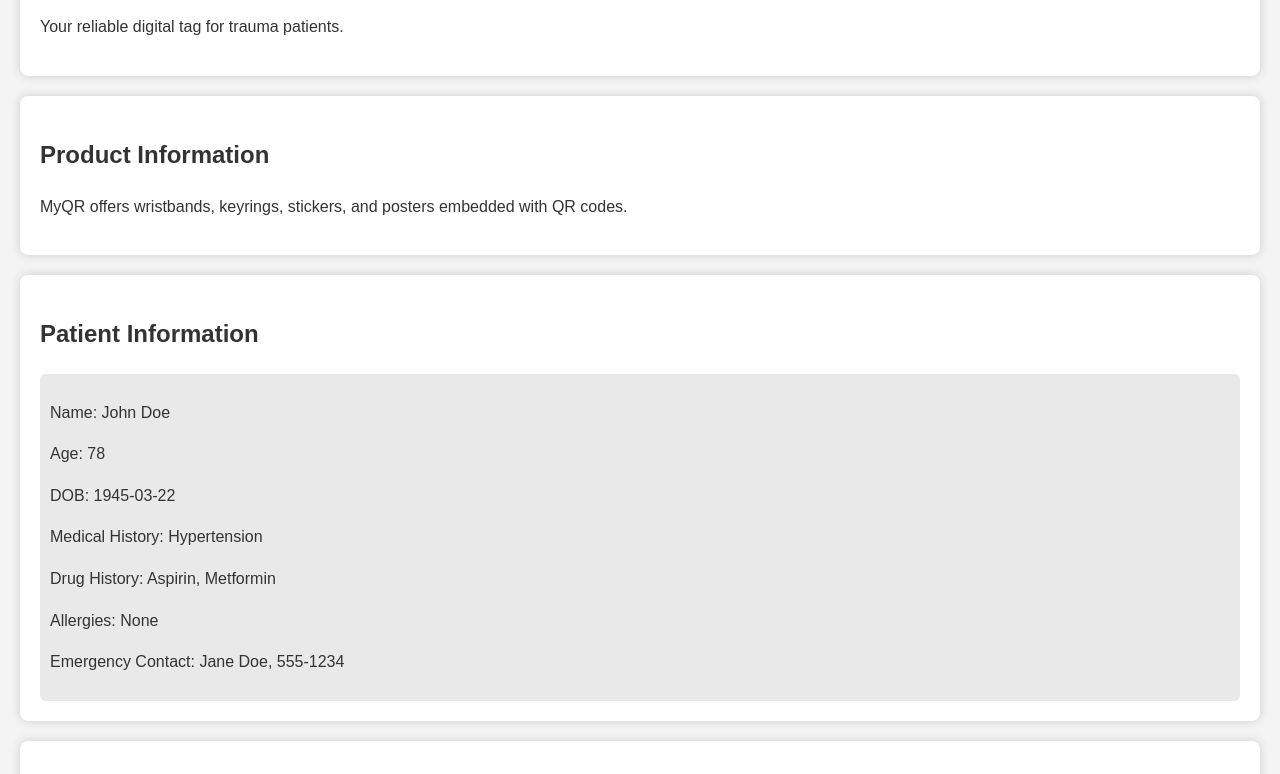
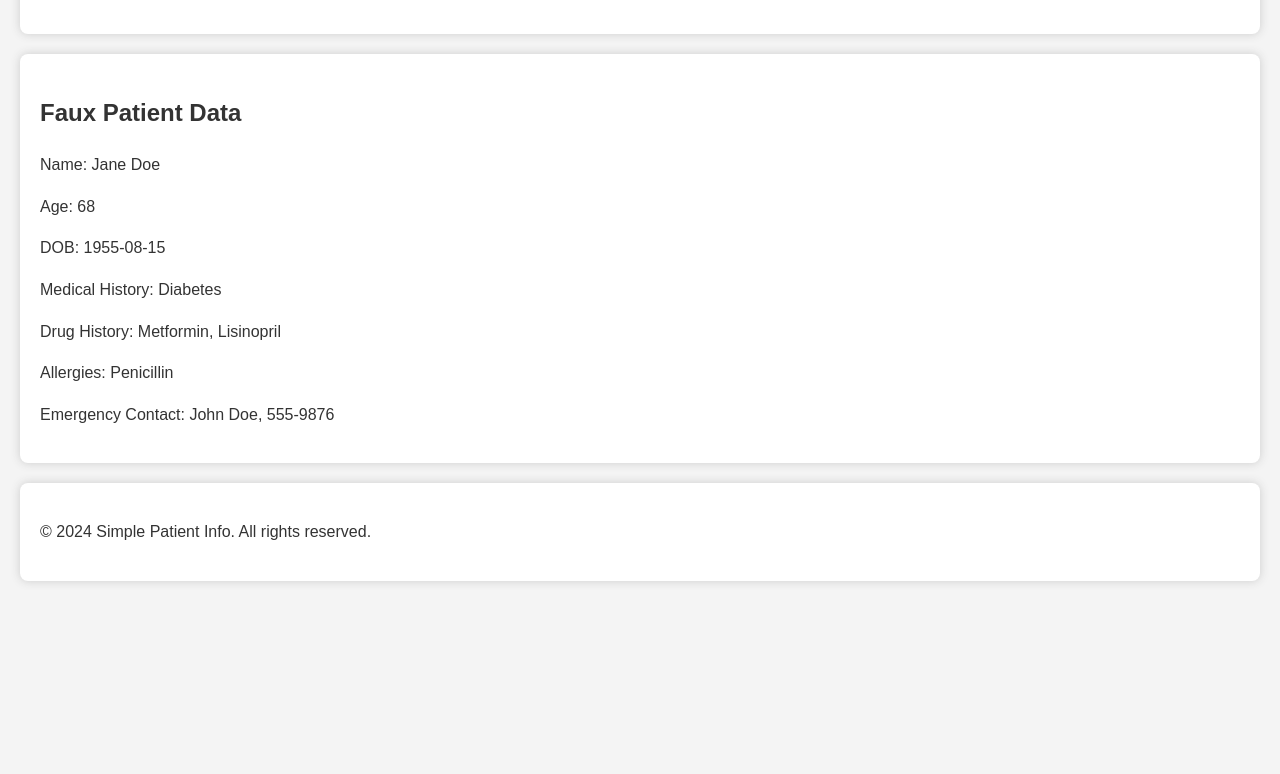
Before and after one commit to siriuswx/myqr, a plain HTML site: page Index.html in a window 1280 px wide. Shown: the part 120-894 px from the top of the page. After the commit the page ends 800 px from the top, so only its background shows below. Drawn offline with Linux system fonts and the light colour scheme.

Commit message:
Update Index.html

```diff
--- a/Index.html
+++ b/Index.html
@@ -2,32 +2,28 @@
 <html lang="en">
 <head>
     <meta charset="UTF-8">
-    <title>MyQR Digital</title>
+    <meta name="viewport" content="width=device-width, initial-scale=1.0">
+    <title>Patient Information</title>
     <link rel="stylesheet" href="styles.css">
 </head>
 <body>
     <header>
-        <h1>Welcome to MyQR</h1>
-        <p>Your reliable digital tag for trauma patients.</p>
+        <h1>Patient Information</h1>
     </header>
-    <section id="product-info">
-        <h2>Product Information</h2>
-        <p>MyQR offers wristbands, keyrings, stickers, and posters embedded with QR codes.</p>
-    </section>
-    <section id="patient-info">
-        <h2>Patient Information</h2>
-        <div id="info-display">
-            <p>Name: John Doe</p>
-            <p>Age: 78</p>
-            <p>DOB: 1945-03-22</p>
-            <p>Medical History: Hypertension</p>
-            <p>Drug History: Aspirin, Metformin</p>
-            <p>Allergies: None</p>
-            <p>Emergency Contact: Jane Doe, 555-1234</p>
-        </div>
-    </section>
+    <main>
+        <section>
+            <h2>Faux Patient Data</h2>
+            <p>Name: Jane Doe</p>
+            <p>Age: 68</p>
+            <p>DOB: 1955-08-15</p>
+            <p>Medical History: Diabetes</p>
+            <p>Drug History: Metformin, Lisinopril</p>
+            <p>Allergies: Penicillin</p>
+            <p>Emergency Contact: John Doe, 555-9876</p>
+        </section>
+    </main>
     <footer>
-        <p>© 2024 MyQR. All rights reserved.</p>
+        <p>© 2024 Simple Patient Info. All rights reserved.</p>
     </footer>
 </body>
 </html>
```
